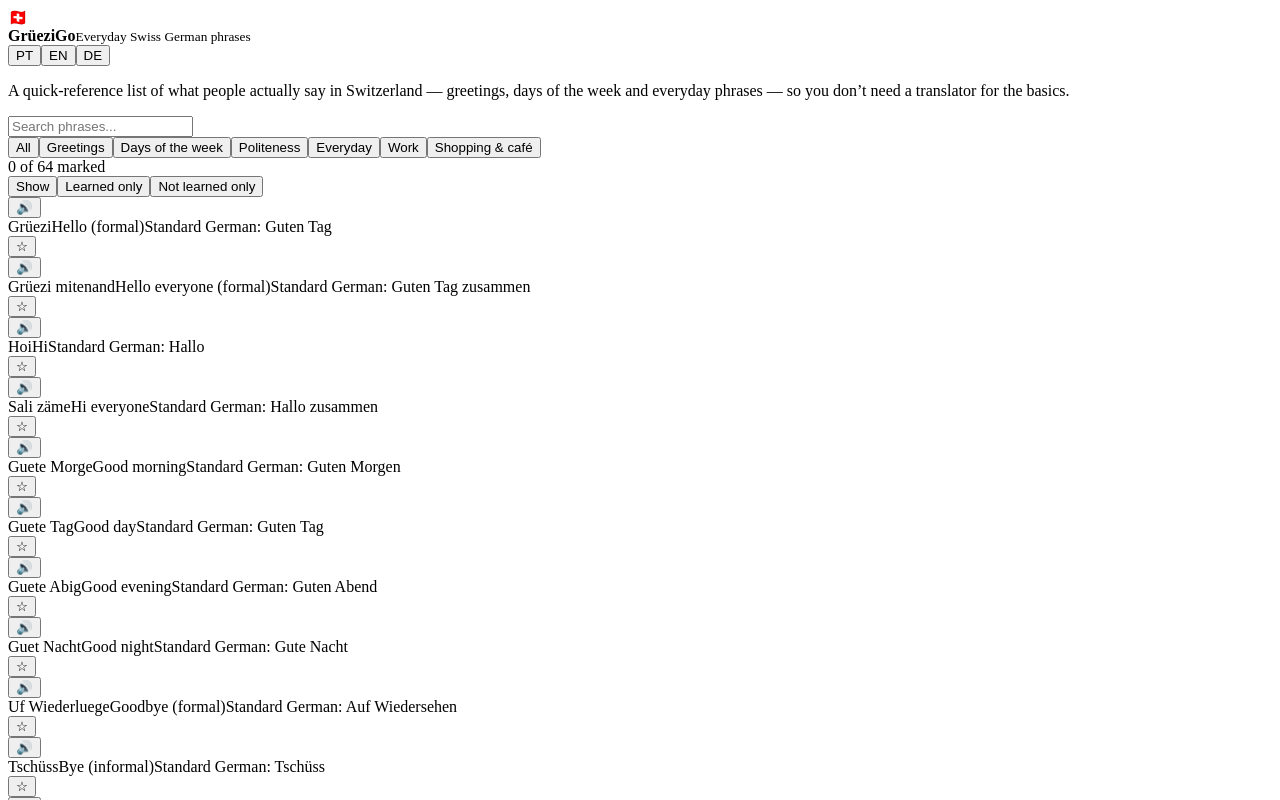
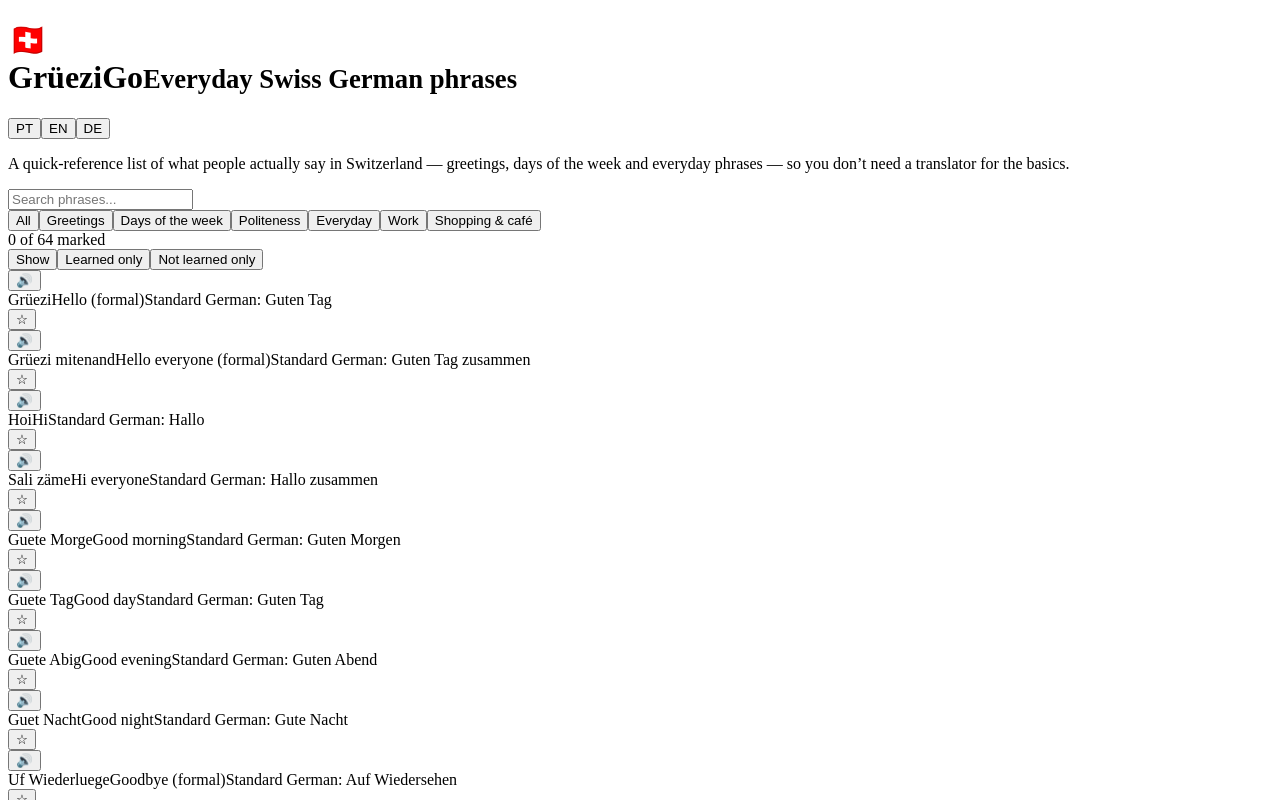
Before and after one commit to brunorendeiro/grueezigo, a React (Vite) app: page / in a window 1280 px wide. Shown: the top 800 px of the page. Built offline with nearby package versions, Linux system fonts and the light colour scheme; the HTML template or start-up script is replaced by a standard one.

Commit message:
Improve SEO metadata and accessibility

```diff
--- a/index.html
+++ b/index.html
@@ -5,6 +5,13 @@
     <meta name="viewport" content="width=device-width, initial-scale=1.0" />
     <meta name="theme-color" content="#fdf8f2" />
     <meta name="description" content="Frases típicas do suíço-alemão para o dia a dia, prontas a consultar e fáceis de decorar." />
+    <link rel="canonical" href="https://grueezigo.vercel.app/" />
+    <link rel="icon" href="https://vibe-portfolio-one.vercel.app/favicon.svg" type="image/svg+xml" />
+    <meta property="og:type" content="website" />
+    <meta property="og:title" content="GrüeziGo — Frases suíço-alemãs" />
+    <meta property="og:description" content="Frases típicas do suíço-alemão para o dia a dia, prontas a consultar e fáceis de decorar." />
+    <meta property="og:url" content="https://grueezigo.vercel.app/" />
+    <meta property="og:image" content="https://vibe-portfolio-one.vercel.app/favicon.svg" />
     <title>GrüeziGo — Frases suíço-alemãs</title>
   </head>
   <body>
--- a/src/App.tsx
+++ b/src/App.tsx
@@ -66,13 +66,13 @@
   return (
     <div className="app-shell">
       <header>
-        <div className="brand">
+        <h1 className="brand">
           <div className="brand-mark">🇨🇭</div>
           <div>
             <strong>GrüeziGo</strong>
             <small>{t.brandTagline}</small>
           </div>
-        </div>
+        </h1>
         <div className="locale-switch">
           {locales.map(l => (
             <button key={l.id} className={l.id === locale ? 'active' : ''} onClick={() => changeLocale(l.id)}>
--- a/src/styles.css
+++ b/src/styles.css
@@ -25,7 +25,7 @@
 .app-shell { max-width: 760px; margin: 0 auto; padding: 32px 20px 60px; }
 
 header { display: flex; align-items: center; justify-content: space-between; gap: 16px; padding-bottom: 20px; }
-.brand { display: flex; align-items: center; gap: 12px; }
+.brand { display: flex; align-items: center; gap: 12px; margin: 0; }
 .brand-mark { display: grid; place-items: center; width: 46px; height: 46px; border-radius: 16px; background: var(--panel); box-shadow: var(--shadow-sm); font-size: 22px; }
 .brand strong { display: block; font: 700 24px 'Bricolage Grotesque', sans-serif; letter-spacing: -.01em; }
 .brand small { display: block; margin-top: 2px; color: var(--muted); font-size: 12px; font-weight: 500; }
```
